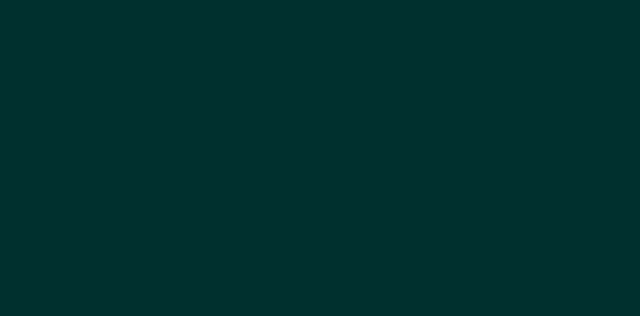
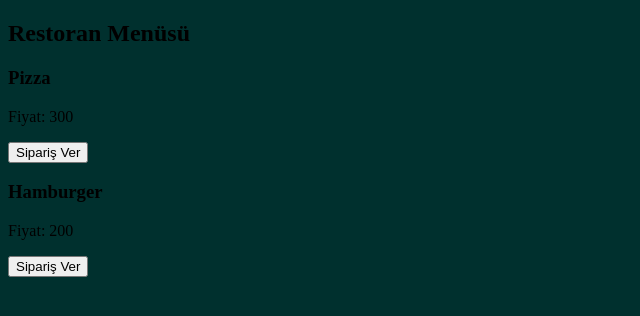
Before and after one commit to muharremozen04/Food-Ordering-Application, a React (Vite) app: page /user in a window 1280 px wide. Before the commit this address had no page. Shown: the top 316 px of the page, without its empty margins (0-640 px from the left). Built offline with nearby package versions, Linux system fonts and the light colour scheme.

Commit message:
add User Page

```diff
--- a/src/App.jsx
+++ b/src/App.jsx
@@ -3,6 +3,7 @@ import HomePage from "./pages/HomePage";
 import DashboardPage from "./pages/DashboardPage";
 import LoginPage from "./pages/LoginPage";
 import RegisterPage from "./pages/RegisterPage";
+import UserPage from "./pages/UserPage";
 
 function App() {
   return (
@@ -10,6 +11,7 @@ function App() {
       <Routes>
         <Route path="/" element={<HomePage />} />
         <Route path="dashboard" element={<DashboardPage />} />
+        <Route path="user" element={<UserPage />} />
         <Route path="login" element={<LoginPage />} />
         <Route path="register" element={<RegisterPage />} />
       </Routes>
--- a/src/components/dashboard/Dashboard.jsx
+++ b/src/components/dashboard/Dashboard.jsx
@@ -1,5 +1,5 @@
 function Dashboard() {
-  return <div>Dashboard admin</div>;
+  return <div>Dashboard123</div>;
 }
 
 export default Dashboard;
--- a/src/components/dashboard/DashboardUser.jsx
+++ /dev/null
@@ -1,5 +0,0 @@
-function DashboardUser() {
-  return <div>Dashboard User</div>;
-}
-
-export default DashboardUser;
--- a/src/components/login/Login.jsx
+++ b/src/components/login/Login.jsx
@@ -1,6 +1,6 @@
 import { useState } from "react";
-//import { NavLink } from "react-router-dom";
 import DashboardPage from "../../pages/DashboardPage";
+import UserPage from "../../pages/UserPage";
 import "./Login.css";
 const Login = () => {
   const [email, setEmail] = useState("");
@@ -37,13 +37,8 @@ const Login = () => {
     );
   }
   if (userloggedIn) {
-    return <DashboardPage />;
+    return <UserPage userloggedIn={userloggedIn} />;
   }
-  // if (email === admin.email && password === admin.password) {
-  // } else if (email === user.email && password === user.password) {
-  // } else {
-  //   alert("Email Veya Şifre Hatalı");
-  // }
 
   return (
     <div className="loginContainer">
--- /dev/null
+++ b/src/components/user/User.css
@@ -0,0 +1,35 @@
+.menu-items {
+  display: flex;
+  flex-wrap: wrap;
+}
+
+.menu-item {
+  width: 200px;
+  margin: 10px;
+  padding: 10px;
+  border: 1px solid #ccc;
+  border-radius: 5px;
+  box-shadow: 0 2px 4px rgba(0, 0, 0, 0.1);
+}
+
+.menu-item h3 {
+  margin: 0;
+}
+
+.menu-item p {
+  margin-top: 5px;
+}
+
+.menu-item button {
+  margin-top: 10px;
+  padding: 5px 10px;
+  background-color: #007bff;
+  color: #fff;
+  border: none;
+  border-radius: 3px;
+  cursor: pointer;
+}
+
+.menu-item button:hover {
+  background-color: #0056b3;
+}
--- /dev/null
+++ b/src/components/user/User.jsx
@@ -0,0 +1,24 @@
+import { Menu } from "../../mockData/product";
+
+function MenuComponent() {
+  return (
+    <div>
+      <h2>Restoran Menüsü</h2>
+      <div className="menu-items">
+        {Menu[0].products.map((product, index) => (
+          <div className="menu-item" key={index}>
+            <h3>{product.name}</h3>
+            <p>Fiyat: {product.price}</p>
+            <button onClick={() => handleOrder(product)}>Sipariş Ver</button>
+          </div>
+        ))}
+      </div>
+    </div>
+  );
+}
+
+function handleOrder(product) {
+  console.log("Sipariş verildi:", product.name);
+}
+
+export default MenuComponent;
--- /dev/null
+++ b/src/mockData/product.js
@@ -0,0 +1,14 @@
+export const Menu = [
+  {
+    products: [
+      {
+        name: "Pizza",
+        price: 300,
+      },
+      {
+        name: "Hamburger",
+        price: 200,
+      },
+    ],
+  },
+];
--- a/src/pages/DashboardPage.jsx
+++ b/src/pages/DashboardPage.jsx
@@ -1,13 +1,11 @@
 import Dashboard from "../components/dashboard/Dashboard";
-import DashboardUser from "../components/dashboard/DashboardUser";
-import PropTypes from "prop-types";
 
-function DashboardPage(props) {
-  return <div>{props.adminloggedIn ? <Dashboard /> : <DashboardUser />}</div>;
+function DashboardPage() {
+  return (
+    <div>
+      <Dashboard />
+    </div>
+  );
 }
 
 export default DashboardPage;
-
-DashboardPage.propTypes = {
-  adminloggedIn: PropTypes.bool,
-};
--- /dev/null
+++ b/src/pages/UserPage.jsx
@@ -0,0 +1,11 @@
+import User from "../components/user/User";
+
+function UserPage() {
+  return (
+    <div>
+      <User />
+    </div>
+  );
+}
+
+export default UserPage;
```
